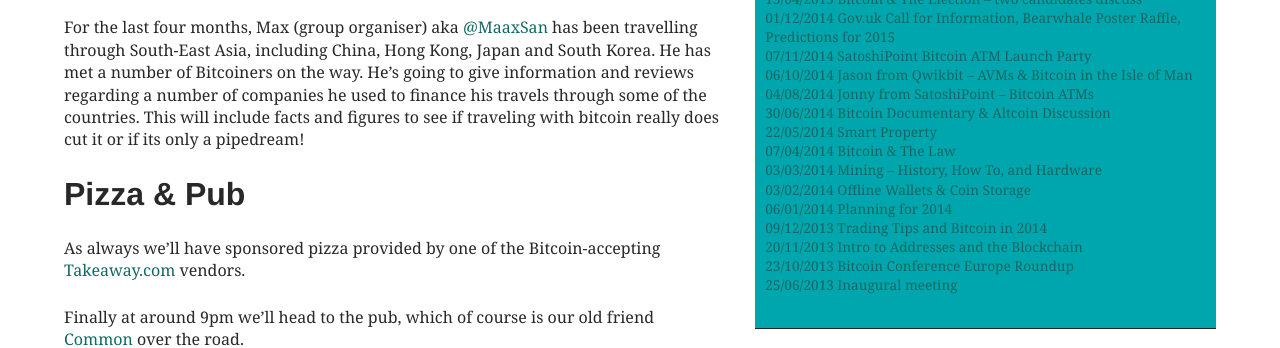
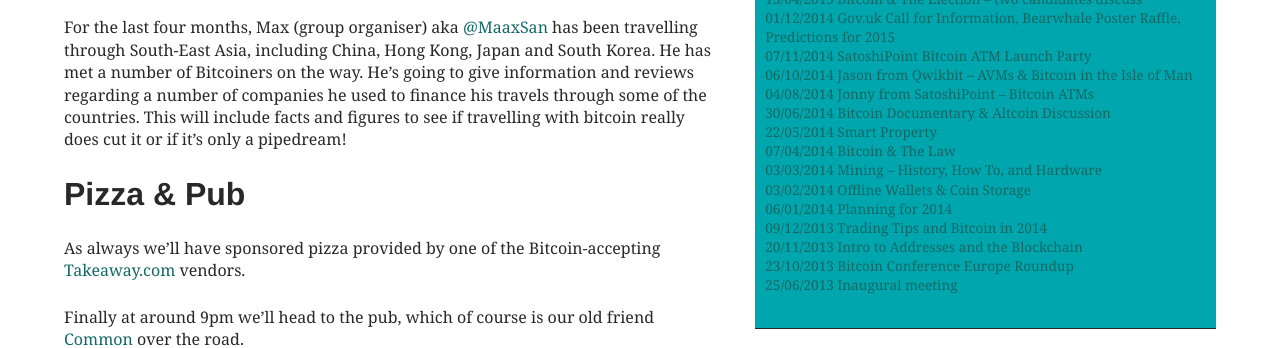
Before and after one commit to bitcoinmanchester/bitcoinmanchester_site_v1, a Jekyll site: the page built from _posts/2016-03-07-bitcoinmanchester-21.markdown, in a window 1280 px wide. Shown: the part 595-943 px from the top of the page. Built offline with Jekyll 4.4.1, drawn with Linux system fonts in a browser that asks for light colours; nearby versions of some CDN libraries; comment, search, counter and statistics services are not loaded.

Commit message:
Fix couple of typos

```diff
--- a/_posts/2016-03-07-bitcoinmanchester-21.markdown
+++ b/_posts/2016-03-07-bitcoinmanchester-21.markdown
@@ -10,7 +10,7 @@ location: MadLab
 
 ## Bitcoin in South-East Asia
 
-For the last four months, Max (group organiser) aka [@MaaxSan][@MaaxSan] has been travelling through South-East Asia, including China, Hong Kong, Japan and South Korea. He has met a number of Bitcoiners on the way. He's going to give information and reviews regarding a number of companies he used to finance his travels through some of the countries. This will include facts and figures to see if traveling with bitcoin really does cut it or if its only a pipedream!
+For the last four months, Max (group organiser) aka [@MaaxSan][@MaaxSan] has been travelling through South-East Asia, including China, Hong Kong, Japan and South Korea. He has met a number of Bitcoiners on the way. He's going to give information and reviews regarding a number of companies he used to finance his travels through some of the countries. This will include facts and figures to see if travelling with bitcoin really does cut it or if it's only a pipedream!
 
 ## Pizza & Pub
 
```
